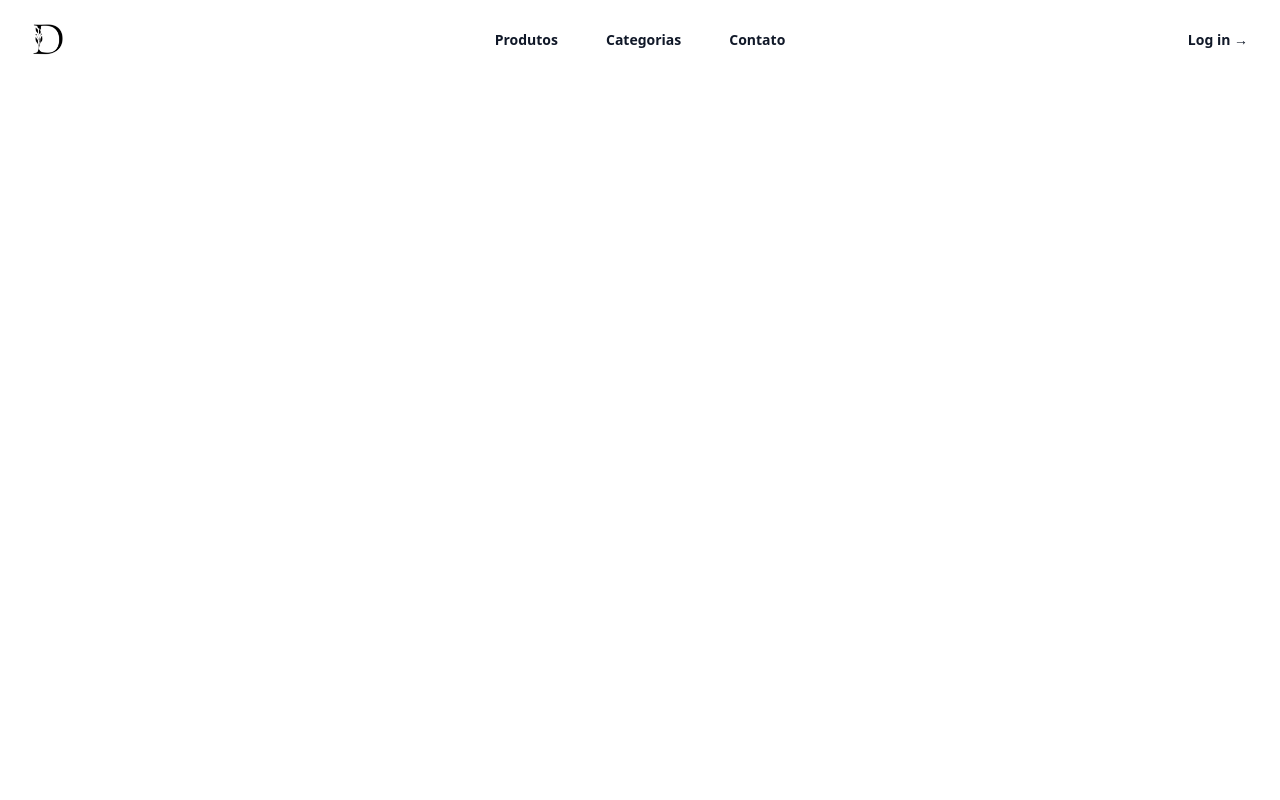
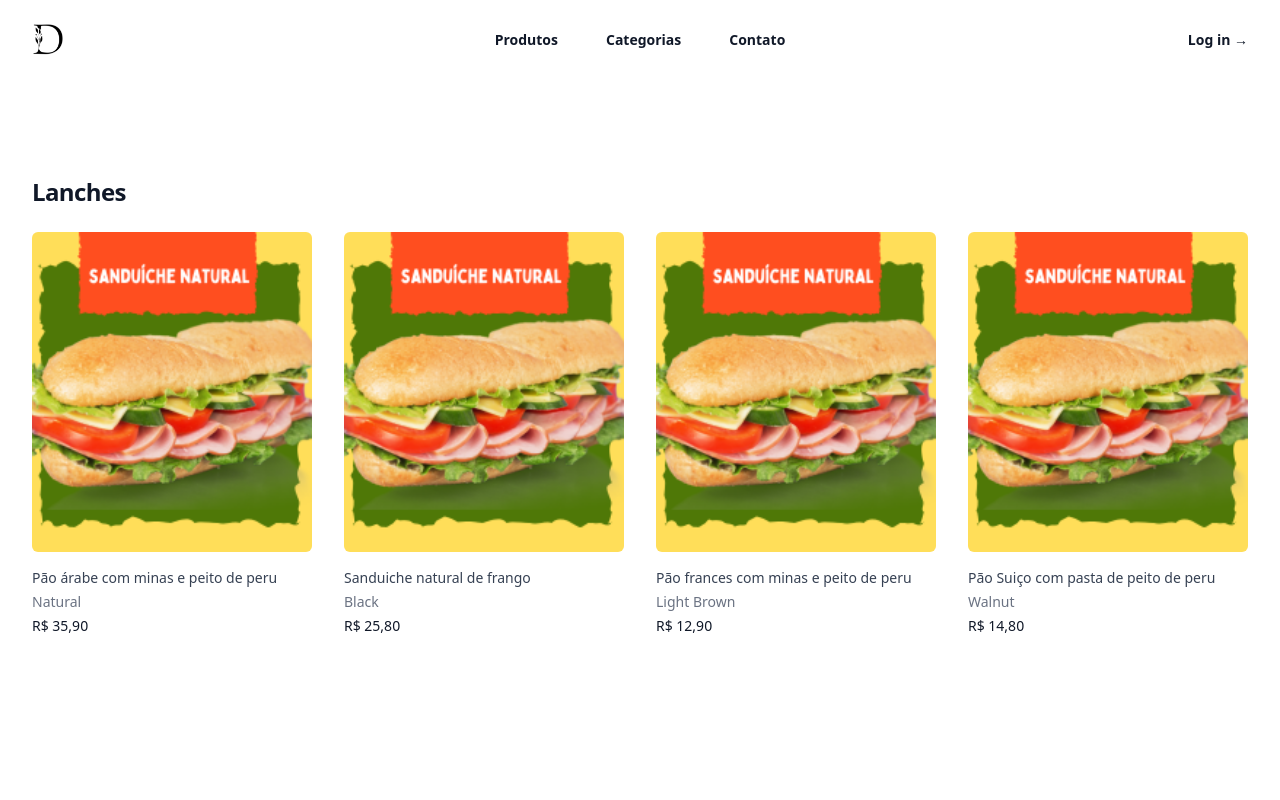
Before and after one commit to GibsonCS/deby-lanches, a Next.js app: page /produtos in a window 1280 px wide. Shown: the top 800 px of the page. Built offline with nearby package versions, Linux system fonts and the light colour scheme.

Commit message:
feat: import product-list component

```diff
--- a/src/app/(public)/produtos/page.tsx
+++ b/src/app/(public)/produtos/page.tsx
@@ -1,3 +1,9 @@
+import ProductList from "@/components/ProductList";
+
 export default function ProdutosPage() {
-  return <></>;
+  return (
+    <>
+      <ProductList />
+    </>
+  );
 }
```
